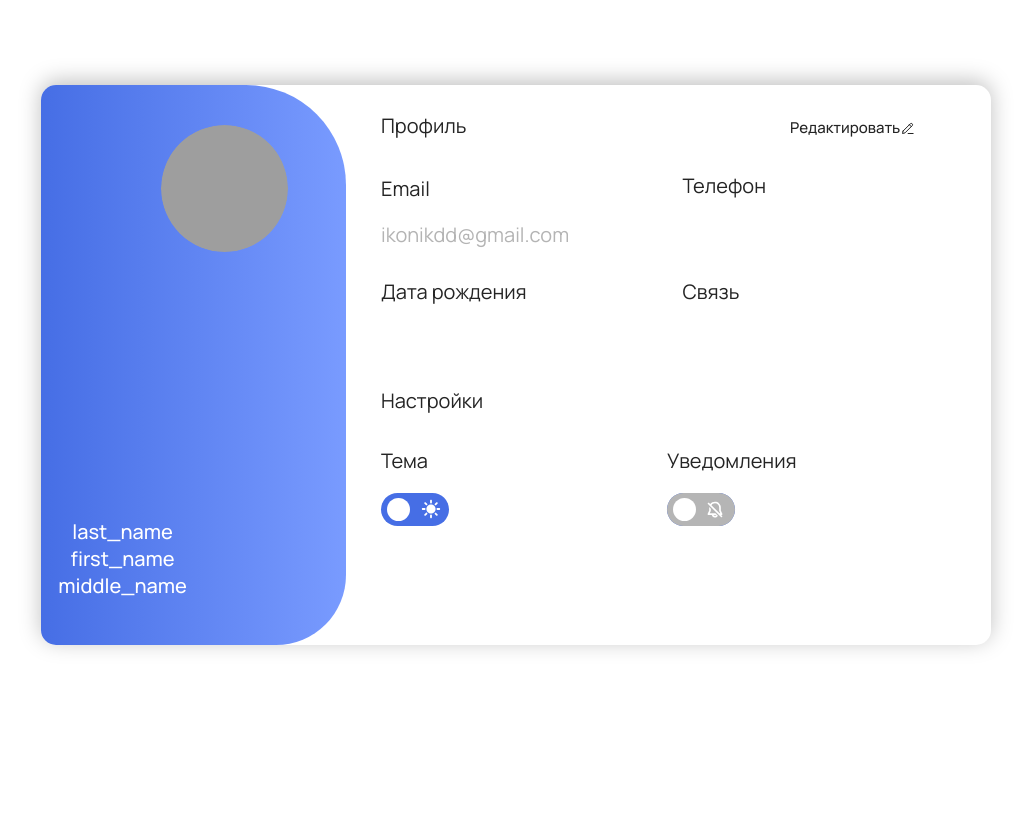
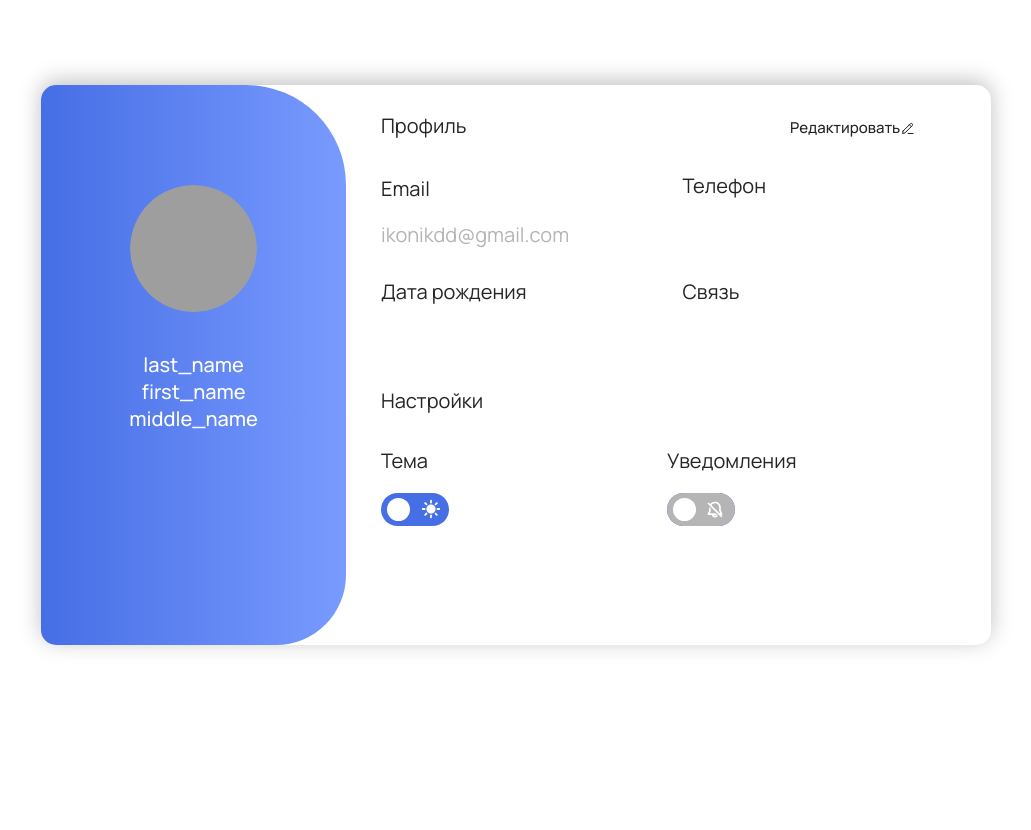
Before and after one commit to declare75/treaty, a Django app: page /profile in a window 1280 px wide. Shown: the part 95-925 px from the top of the page, without its empty margins (124-1155 px from the left). Run offline with Django 5.2, Linux system fonts and the light colour scheme; a user stored in the database is signed in; some libraries are stand-ins or nearby versions; grey boxes are pictures that could not be loaded.

Commit message:
avatar fix

```diff
--- a/main/static/main/css/profile.css
+++ b/main/static/main/css/profile.css
@@ -34,19 +34,18 @@ body.dark-theme .profile .rectangle {
     opacity: 1;
 }
 
-.profile .rectangle-2 {
+.rectangle-2 {
     display: flex;
     flex-direction: column;
-    gap: 0;
-    max-width: 305px;
-    max-height: 560px;
-    width: 100%;
-    height: 100%;
+    justify-content: flex-start;
+    align-items: flex-start;
+    padding: 0;
     margin: 0;
+    width: 305px;
+    height: 560px;
+    background: linear-gradient(90deg, #466EE5 0%, #799BFF 100%);
     border-radius: 15px 100px 70px 15px;
-    background: linear-gradient(90deg, #466EE5 0%, #799BFF 100%);
-    transition: background 0.3s ease; /* Плавный переход для фона */
-    opacity: 1;
+    overflow: hidden;
 }
 
 body.dark-theme .profile .rectangle-2 {
@@ -59,7 +58,8 @@ body.dark-theme .profile .rectangle-2 {
     max-height: 54.0px;
     width: 100%;
     height: 100%;
-    margin: 266px 0;
+    margin-top: 266px;
+    margin-left: 71px;
     font-family: Manrope;
     font-weight: 500;
     color: #ffffff;
@@ -113,21 +113,23 @@ body.dark-theme .profile .rectangle-2 {
 }
 
 .avatar {
-    max-width: 127.0px;
-    max-height: 127.0px;
-    width: 100%;
-    height: 100%;
-    flex-shrink: 0;
+    position: relative;
+    width: 127px;
+    height: 127px;
+    border-radius: 50%;
     overflow: hidden;
-    transition: box-shadow 0.3s ease; /* Плавный переход для тени */
-    border-radius: 50%;
+    margin: 100px;
+    padding: 0;
 }
 
 .avatar-img {
-    display: block; /* Убедимся, что изображение отображается корректно */
-    width: 100%; /* Задаем ширину (по необходимости) */
-    height: 100%; /* Автоматическая высота */
-    border-radius: 50%; /* Округляем края, если аватарка круглая */
+    width: 100%;
+    height: 100%;
+    object-fit: cover;
+    border-radius: 50%;
+    display: block;
+    margin: 0;
+    padding: 0;
 }
 
 .avatar:hover {
@@ -609,6 +611,8 @@ body.dark-theme .profile .rectangle-2 {
 
 #avatarContainer {
     position: relative;
+    margin-left: 89px;
+    margin-top: 100px;
     cursor: pointer;
 }
 
--- a/main/templates/main/profile.html
+++ b/main/templates/main/profile.html
@@ -17,9 +17,7 @@
             {% csrf_token %}
             <div class="rectangle">
                 <div class="rectangle-2">
-                    <div class="blue-row">
-                        <div class="avatar" id="avatarContainer" title="Для загрузки аватара нажмите на него"
-                             style="cursor: default;">
+                    <div class="avatar" id="avatarContainer" title="Для загрузки аватара нажмите на него" style="cursor: default;">
                         {% if user.avatar %}
                         <img src="{{ user.avatar.url }}" alt="Аватар" class="avatar-img">
                         {% else %}
@@ -45,7 +43,6 @@
                             {% if form.middle_name.errors %}
                             <div class="error" id="middleNameError">{{ form.middle_name.errors }}</div>
                             {% endif %}
-                            </div>
                         </div>
                     </div>
                 </div>
```
Lines whose indentation alone changed are shown as unchanged.
